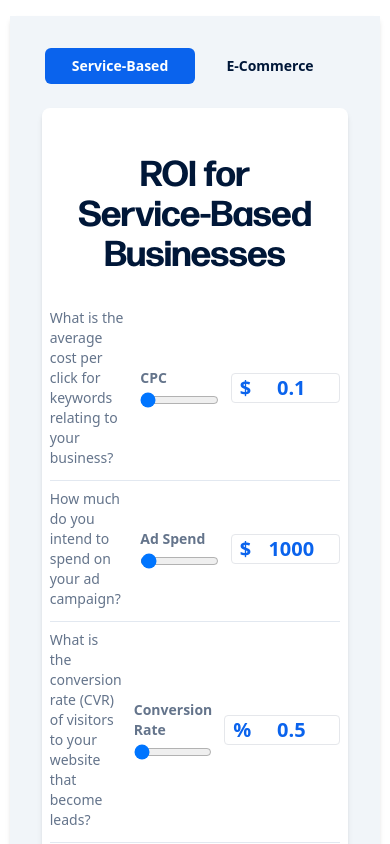
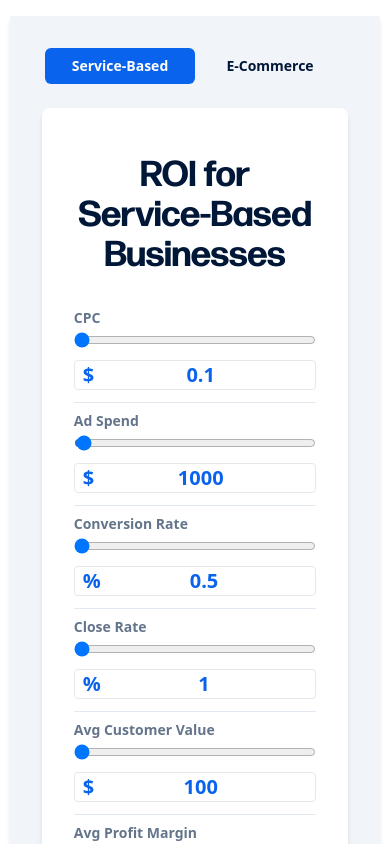
Before and after one commit to rhysheavensmith/ROI-calculator, a React (Vite) app: page / in a window 390 px wide. Shown: the top 844 px of the page. Built offline with nearby package versions, Linux system fonts and the light colour scheme.

Commit message:
fixed the layout on mobile

```diff
--- a/src/components/CalculatorInputs.jsx
+++ b/src/components/CalculatorInputs.jsx
@@ -7,19 +7,23 @@
  */
 const CalculatorInputs = ({ fields, handleChange, inputs }) => {
 	return (
-		<div className='flex flex-col gap-2'>
+		<div className='flex flex-col gap-2 w-full'>
 			{fields.map((field) => (
 				<div
 					key={field.name}
-					className='items-center flex gap-3 border-b border-slate-200 pb-3 justify-between'
+					className='
+              flex flex-col md:flex-row
+              gap-3 border-b border-slate-200 pb-3
+              /* items-center is removed to allow the child elements to stretch */
+            '
 				>
-					{/* Question/Prompt */}
-					<p className='w-1/3 text-sm font-light text-slate-500'>
+					{/* Question/Prompt (hidden on mobile) */}
+					<p className='hidden md:block w-1/3 text-sm font-light text-slate-500'>
 						{field.question}
 					</p>
 
-					{/* Range Slider */}
-					<div className='flex flex-col gap-1 w-1/3'>
+					{/* Range Slider container: full width on mobile, 1/3 on md+ */}
+					<div className='flex flex-col gap-1 w-full md:w-1/3'>
 						<label
 							htmlFor={field.name}
 							className='font-semibold text-sm text-slate-500'
@@ -38,8 +42,14 @@ const CalculatorInputs = ({ fields, handleChange, inputs }) => {
 						/>
 					</div>
 
-					{/* Text Input */}
-					<div className='flex border items-center rounded px-2 w-fit bg-white'>
+					{/* Text Input container: full width on mobile, shrink to content (fit) on md+ */}
+					<div
+						className='
+                flex border items-center rounded px-2
+                w-full md:w-fit
+                bg-white
+              '
+					>
 						{field.prefix && (
 							<span className='text-xl font-bold text-[#0a63ed]'>
 								{field.prefix}
@@ -50,7 +60,10 @@ const CalculatorInputs = ({ fields, handleChange, inputs }) => {
 							name={field.name}
 							onChange={handleChange}
 							value={inputs[field.name]}
-							className='w-20 text-center text-[#0a63ed] font-bold text-xl focus:outline-none'
+							className='
+                  w-full md:w-20 /* On small screens, fill available width */
+                  text-center text-[#0a63ed] font-bold text-xl focus:outline-none
+                '
 						/>
 						{field.suffix && (
 							<span className='text-xl font-bold text-[#0a63ed]'>
```
